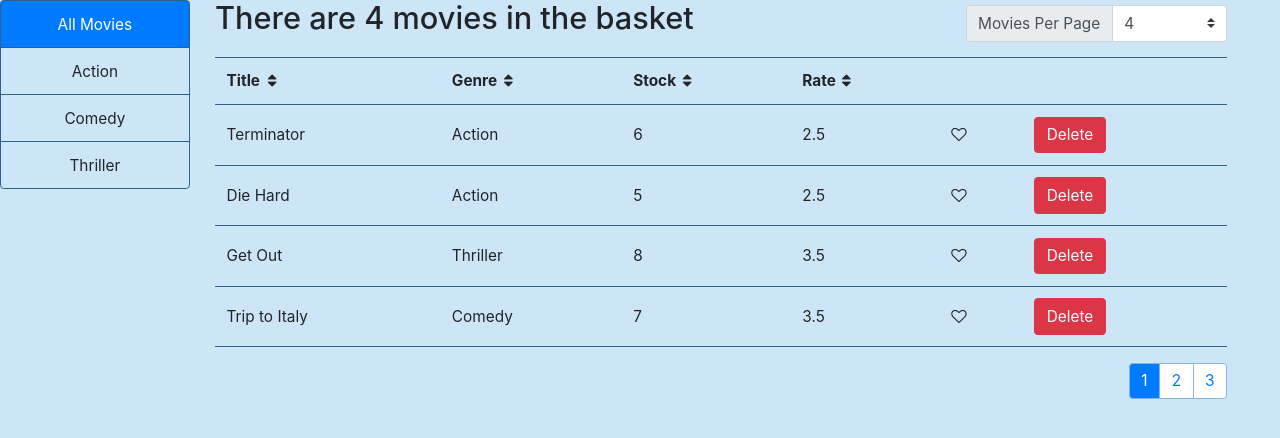
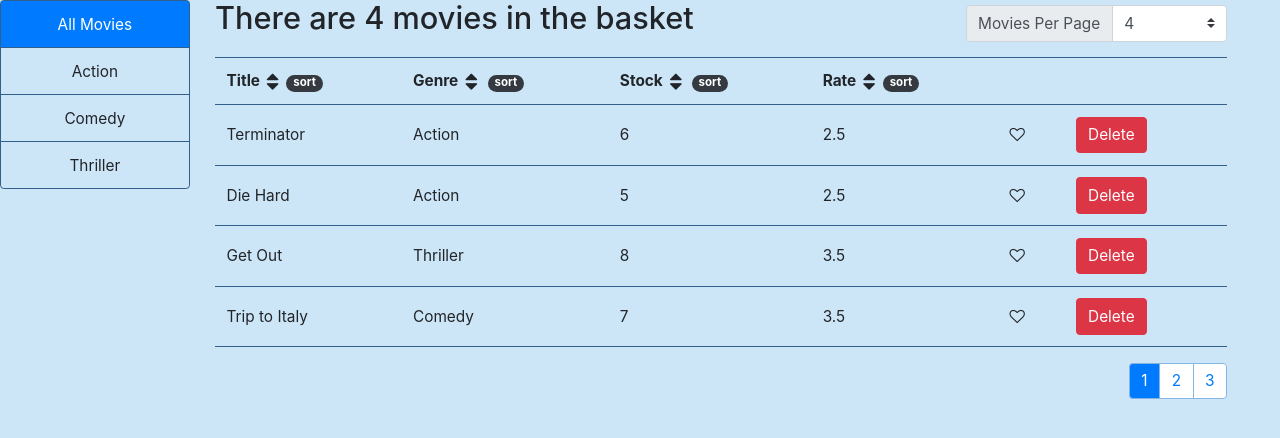
Before and after one commit to ETS-ReactNative4/learningReact, a React (Create React App) app: page / in a window 1280 px wide. Shown: the top 438 px of the page. Built offline with nearby package versions, Linux system fonts and the light colour scheme.

Commit message:
fixed formatting sort header

```diff
--- a/src/components/listGroup.jsx
+++ b/src/components/listGroup.jsx
@@ -3,14 +3,10 @@ import ListGroupItem from "./listGroupItem";
 import Prototypes from "prop-types";
 
 const ListGroup = props => {
-  const { onListClick, listItems, listItemSelected } = props;
-  return (
-    <ul className="list-group">
-      {renderListGroupItem(onListClick, listItems, listItemSelected)}
-    </ul>
-  );
+  const { onListClick, listItems, listItemSelected, idProp, nameProp } = props;
+  return <ul className="list-group">{renderListGroupItem()}</ul>;
 
-  function renderListGroupItem(onListClick, listItems, listItemSelected) {
+  function renderListGroupItem() {
     return listItems.map((item, index) => {
       let isSelected = false;
       if (index + 1 === listItemSelected) {
@@ -19,9 +15,9 @@ const ListGroup = props => {
       return (
         <ListGroupItem
           onListClick={onListClick}
-          key={item._id}
-          id={item._id}
-          textValue={item.name}
+          key={item[idProp]}
+          id={item[idProp]}
+          textValue={item[nameProp]}
           isSelected={isSelected}
         />
       );
--- a/src/components/movies.jsx
+++ b/src/components/movies.jsx
@@ -157,6 +157,8 @@ class Movies extends Component {
       <ListGroup
         listItems={this.state.genres}
         listItemSelected={this.state.listItemSelected}
+        idProp={"_id"}
+        nameProp={"name"}
         onListClick={this.handleListClick}
       />
     );
@@ -230,17 +232,16 @@ class Movies extends Component {
         key={headerName + "_icon"}
         className={this.renderHeaderClass(headerName)}
         aria-hidden="true"
-        style={{ cursor: "pointer", margin: "0 2% 0 2%" }}
+        style={{ cursor: "pointer", margin: "0 7% 0 2%", width: "5%" }}
         onClick={() => this.handleSort(headerName)}
       />
     ];
-    let sortPos = 0;
+    let sortPos = "sort";
     this.state.sortingProps.forEach((sortingProp, index) => {
       if (sortingProp.SortColumn === headerName) {
         sortPos = index + 1;
       }
     });
-    if (sortPos > 0) {
     arrowSymbol.push(
       <span
         key={headerName + "_sortPos"}
@@ -249,7 +250,6 @@ class Movies extends Component {
         {sortPos}
       </span>
     );
-    }
     return <React.Fragment>{arrowSymbol}</React.Fragment>;
   }
 
@@ -261,11 +261,11 @@ class Movies extends Component {
       }
     });
     if (sortOrder === "asc") {
-      return "fa fa-arrow-up";
+      return "fa fa-arrow-up fa-sm";
     } else if (sortOrder === "desc") {
-      return "fa fa-arrow-down";
+      return "fa fa-arrow-down fa-sm";
     } else {
-      return "fa fa-sort";
+      return "fa fa-sort fa-lg";
     }
   }
 
```
Lines whose indentation alone changed are shown as unchanged.
